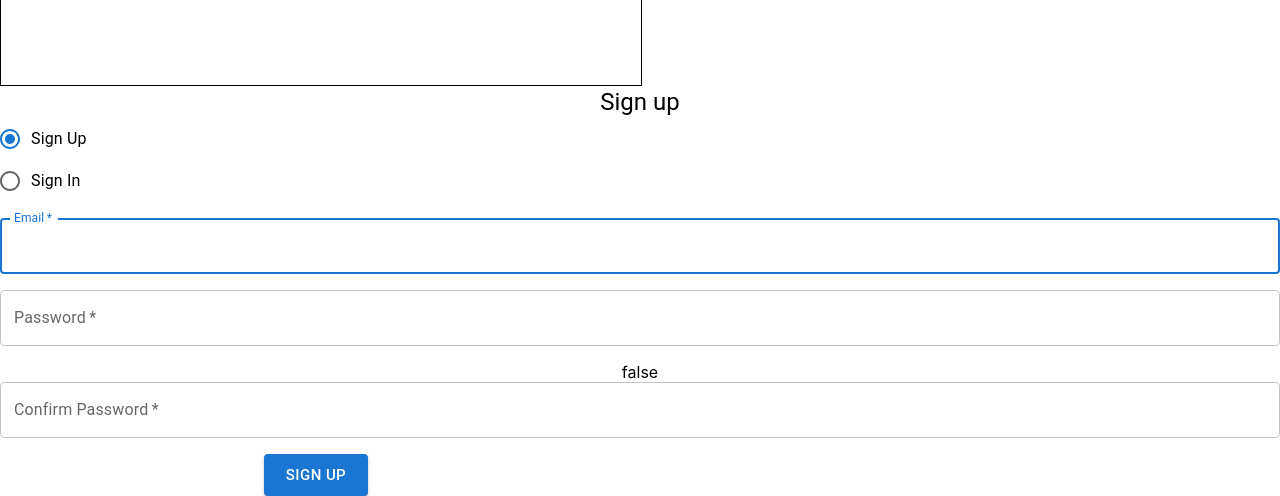
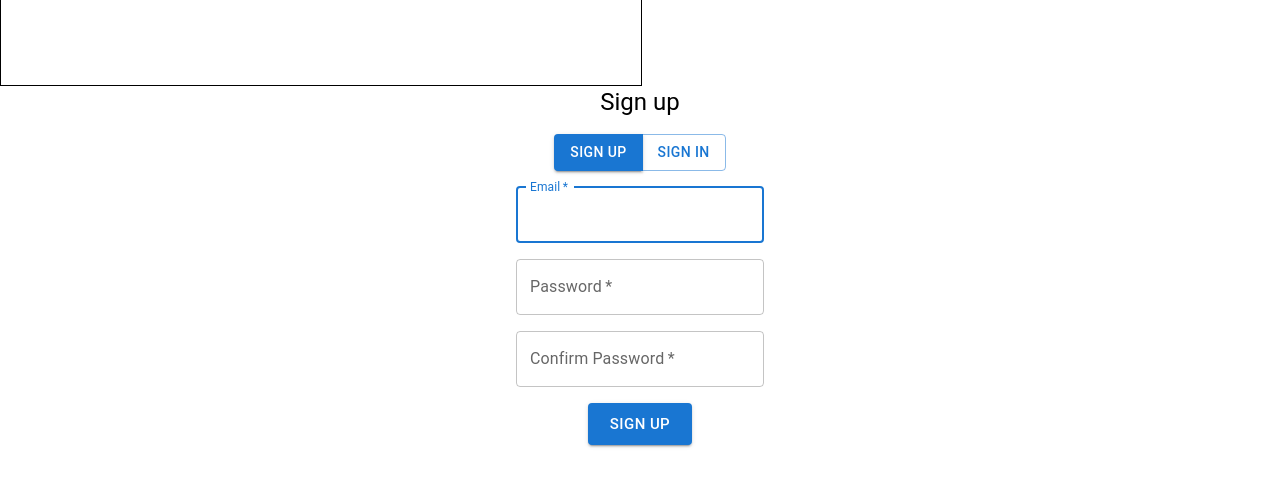
Before and after one commit to nicolofrison/code_together, a React (Create React App) app in the folder frontend/: page / in a window 1280 px wide. Shown: the part 316-812 px from the top of the page. Built offline with nearby package versions, Linux system fonts and the light colour scheme; no server answers.

Commit message:
[Frontend] Replaced radiogroup with buttons and fixed UI for signUp

```diff
--- a/frontend/src/components/SignUp/SignUp.tsx
+++ b/frontend/src/components/SignUp/SignUp.tsx
@@ -6,7 +6,7 @@ import Grid from '@mui/material/Grid';
 import Typography from '@mui/material/Typography';
 
 import userService from '../../services/user.service';
-import { FormControlLabel, Radio, RadioGroup } from '@mui/material';
+import { ButtonGroup } from '@mui/material';
 import validator from 'validator';
 import { AlertType } from '../Utils/TopAlert';
 import alertService from '../../services/alert.service';
@@ -112,34 +112,33 @@ export default function SignUp() {
   };
 
   return (
-    <div>
+    <Grid container alignItems="center" direction="column" spacing={2}>
+      <Grid item>
         <Typography component="h1" variant="h5">
           Sign up
         </Typography>
+      </Grid>
+      <Grid item>
         <form method="post" onSubmit={handleSubmit}>
-        <Grid container spacing={2}>
-          <Grid item xs={12}>
-            <RadioGroup
-              aria-label="mode"
-              name="mode"
-              value={mode}
-              onChange={(e) =>
-                e.target.value === ModeEnum.signIn.toString()
-                  ? setMode(ModeEnum.signIn)
-                  : setMode(ModeEnum.signUp)
-              }
+          <Grid container alignItems="center" direction="column" spacing={2}>
+            <Grid item>
+              <ButtonGroup
+                variant="outlined"
+                aria-label="outlined button group"
               >
-              <FormControlLabel
-                value={ModeEnum.signUp}
-                control={<Radio />}
-                label="Sign Up"
-              />
-              <FormControlLabel
-                value={ModeEnum.signIn}
-                control={<Radio />}
-                label="Sign In"
-              />
-            </RadioGroup>
+                <Button
+                  onClick={() => setMode(ModeEnum.signUp)}
+                  variant={mode === ModeEnum.signUp ? 'contained' : 'outlined'}
+                >
+                  Sign Up
+                </Button>
+                <Button
+                  onClick={() => setMode(ModeEnum.signIn)}
+                  variant={mode === ModeEnum.signIn ? 'contained' : 'outlined'}
+                >
+                  Sign In
+                </Button>
+              </ButtonGroup>
             </Grid>
             <Grid item xs={12}>
               <TextField
@@ -179,7 +178,6 @@ export default function SignUp() {
             </Grid>
             {mode === ModeEnum.signUp && (
               <Grid item xs={12}>
-              {errors.confirmPassword.toString()}
                 <TextField
                   variant="outlined"
                   required
@@ -197,7 +195,7 @@ export default function SignUp() {
                 />
               </Grid>
             )}
-          <Grid item xs={6}>
+            <Grid item>
               <Button
                 size="large"
                 variant="contained"
@@ -209,6 +207,7 @@ export default function SignUp() {
             </Grid>
           </Grid>
         </form>
-    </div>
+      </Grid>
+    </Grid>
   );
 }
```
Lines whose indentation alone changed are shown as unchanged.
